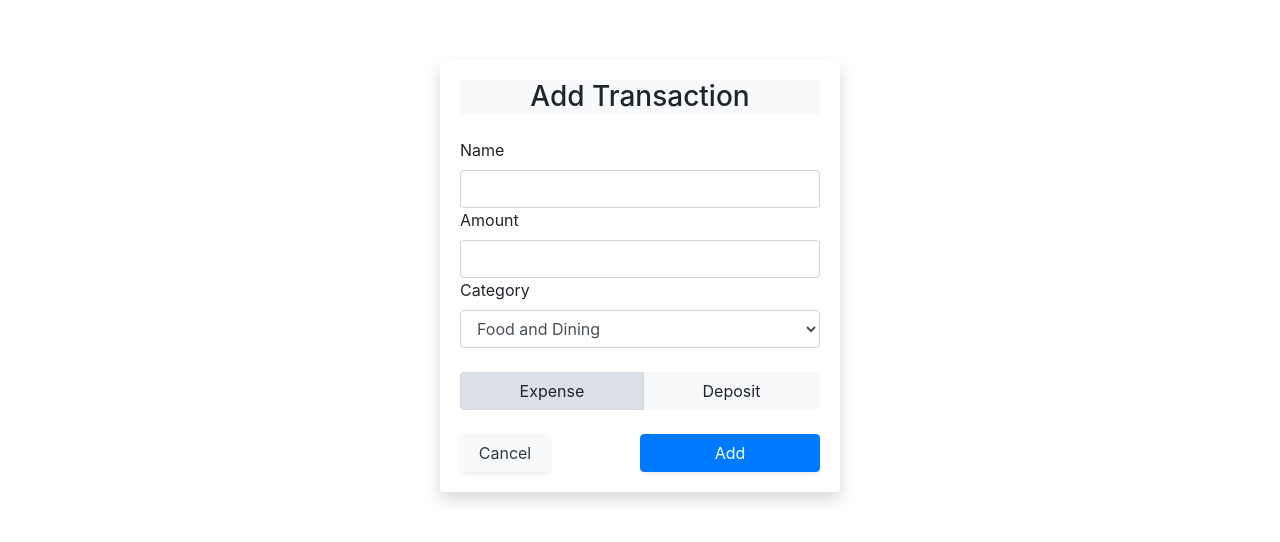
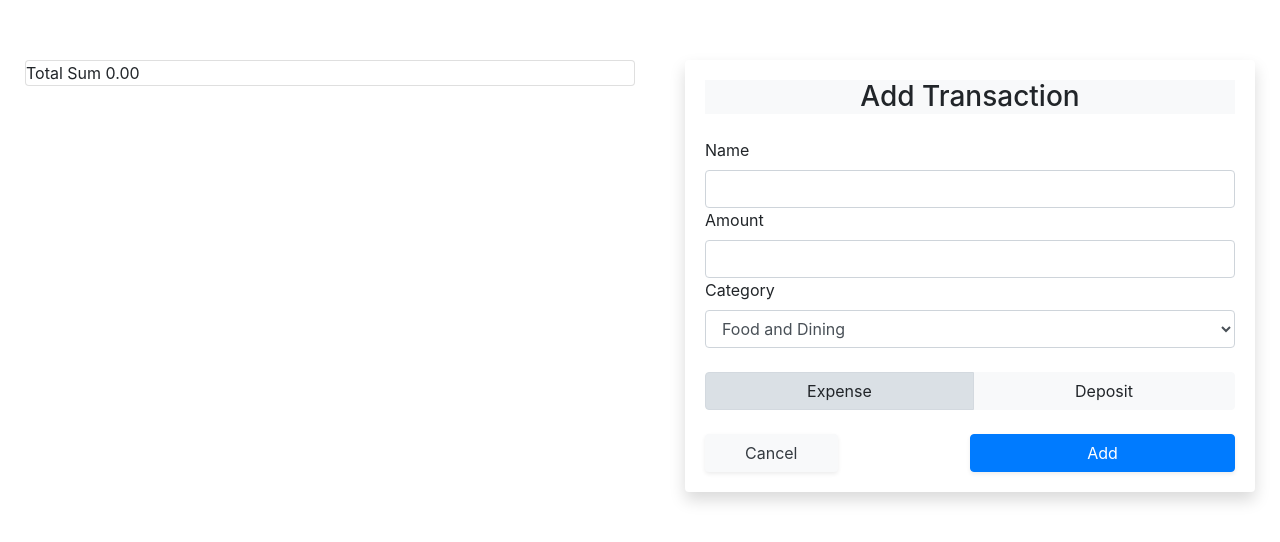
Before and after one commit to ethanalvizo/expense-tracker, a React (Create React App) app: page / in a window 1280 px wide. Shown: the part 124-666 px from the top of the page. Built offline with nearby package versions, Linux system fonts and the light colour scheme; no server answers; the database is empty; sample sign-in values are in the browser's storage.

Commit message:
Pulling data from firebase

```diff
--- a/package.json
+++ b/package.json
@@ -12,6 +12,7 @@
     "firebase": "^8.4.1",
     "react": "^17.0.2",
     "react-bootstrap": "^1.5.2",
+    "react-bootstrap-table-next": "^4.0.3",
     "react-dom": "^17.0.2",
     "react-router-dom": "^5.2.0",
     "react-scripts": "^4.0.3",
--- a/src/components/App.js
+++ b/src/components/App.js
@@ -13,8 +13,8 @@ import {
 
 function App() {
     return (
-      <Container className="d-flex align-items-center justify-content-center" style={{minHeight: '100vh'}}>
-        <div className="w-100" style={{ maxWidth: '400px'}}>
+      <Container className="d-flex align-items-center justify-content-center" style={{minHeight: '100vh', minWidth: '100vw'}}>
+        <div className="w-100">
             <AuthProvider>
               <Switch>
                 <PrivateRoute exact path="/" component={Dashboard} />
--- a/src/components/Dashboard/Dashboard.js
+++ b/src/components/Dashboard/Dashboard.js
@@ -1,10 +1,16 @@
 import React from 'react'
 import Transaction from './Transaction';
+import DataFeed from './DataFeed';
 
 export default function Dashboard() {
     return (
-        <div>
-            <Transaction />
+        <div className="row">
+            <div className="col-6 mx-auto">
+                <DataFeed />
+            </div>
+            <div className="col-6 mx-auto" style={{maxWidth: '600px'}}>
+                <Transaction />
+            </div>
         </div>
     )
 }
--- /dev/null
+++ b/src/components/Dashboard/DataFeed.js
@@ -0,0 +1,63 @@
+import React, { useState, useEffect } from 'react';
+import { useAuth } from '../../contexts/AuthContext';
+import db from '../../config/fire';
+
+import { Card } from 'react-bootstrap'
+import BootstrapTable from 'react-bootstrap-table-next';
+
+const DataFeed = () => {
+    const [expenses, setExpenses] = useState();
+    const [amount, setAmount] = useState(0);
+    const [data, setData] = useState([{
+
+    }]);
+    const { currentUser } = useAuth();
+
+    useEffect(() => {
+        const expenseRef = db.database().ref(`Transactions/${currentUser.uid}/2021/April`);
+        expenseRef.on('value', (items) => {
+            const expenses = items.val();
+
+            let expenseList = [];
+            let sum = 0
+            for (let id in expenses) {
+                expenseList.push(expenses[id])
+                sum += expenses[id].amount
+            }
+            sum = sum.toFixed(2);
+
+            setAmount(sum)
+            setExpenses(expenseList);
+        })
+
+        for (let index in expenses){
+            let temp = data;
+            console.log('temp', temp)
+            const newObj = {
+                    'id': index,
+                    'name': expenses[index].name,
+                    'amount': expenses[index].amount,
+                    'category': expenses[index].category,
+                    'type': expenses[index].type,
+                    'date': expenses[index].date
+
+            }
+            temp.push(newObj);
+            setData(temp);
+        }
+
+        console.log()
+    }, [])
+
+    return (
+        <>
+        <Card>
+            Total Sum {amount}
+            {/* <BootstrapTable keyField='id' data={} columns={columns} /> */}
+        </Card>
+
+        </>
+    )
+}
+
+export default DataFeed
--- a/src/components/Dashboard/Transaction.js
+++ b/src/components/Dashboard/Transaction.js
@@ -77,7 +77,7 @@ export default function Transaction() {
 
     return (
         <>
-            <Card className="border-0 shadow">
+            <Card className="border-0 shadow ">
                 <Card.Body>
                     <h3 className="text-center mb-4 bg-light">Add Transaction</h3>
                     {/* {error && <Alert variant="danger">{error}</Alert>} */}
--- a/src/components/Forms/Login.js
+++ b/src/components/Forms/Login.js
@@ -34,7 +34,7 @@ export default function Login() {
     }
 
     return (
-        <>
+        <div style={{ maxWidth: '400px'}}>
             <Card>
                 <Card.Body>
                     <h2 className="text-center mb-4">Log In</h2>
@@ -60,6 +60,6 @@ export default function Login() {
             <div className="w-100 text-center mt-2">
                 Need an account? <Link to="/signup">Sign Up</Link>
             </div>
-        </>
+        </div>
     )
 }
--- a/src/index.js
+++ b/src/index.js
@@ -3,6 +3,7 @@ import ReactDOM from 'react-dom';
 import './index.css';
 import App from './components/App';
 import 'bootstrap/dist/css/bootstrap.min.css';
+import 'react-bootstrap-table-next/dist/react-bootstrap-table2.min.css';
 import { BrowserRouter as Router } from 'react-router-dom'
 import reportWebVitals from './reportWebVitals';
 
```
Also changed, not shown: 1 other file (tests, documents, lock files or other folders).
